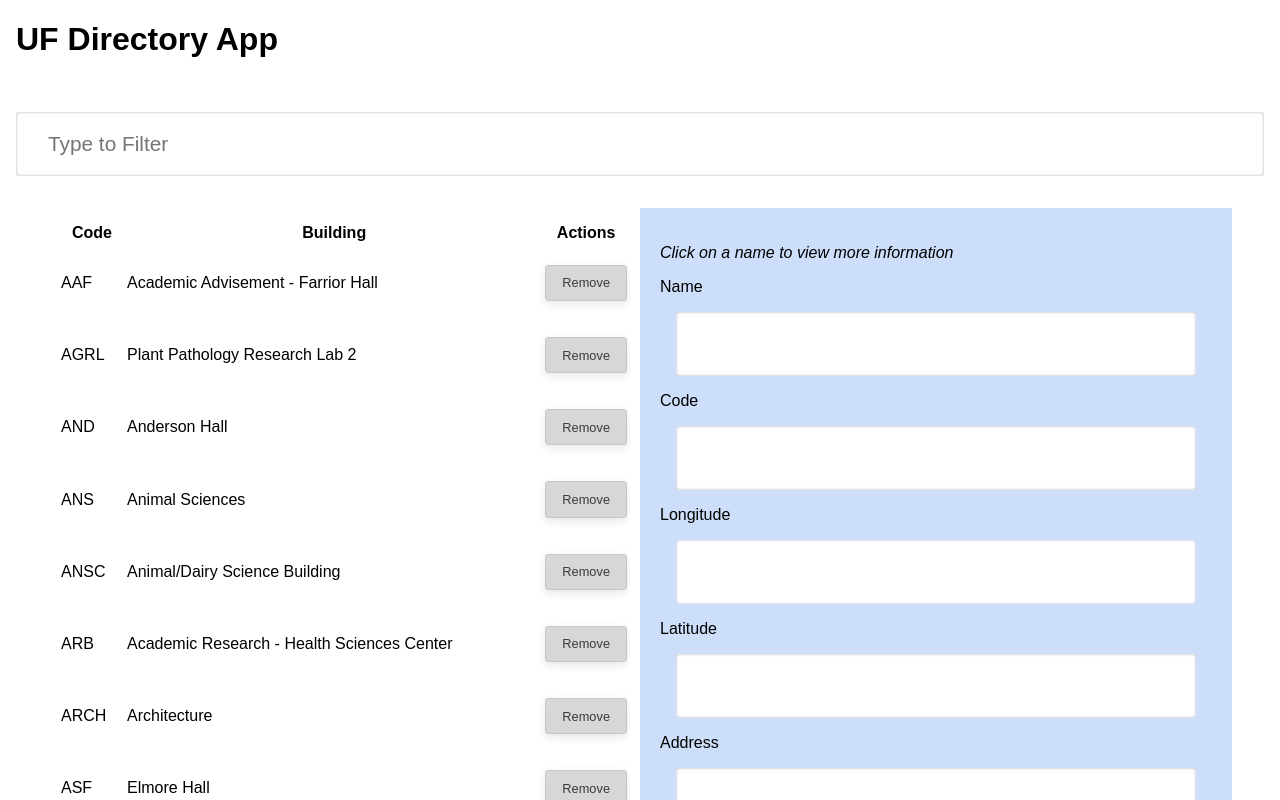
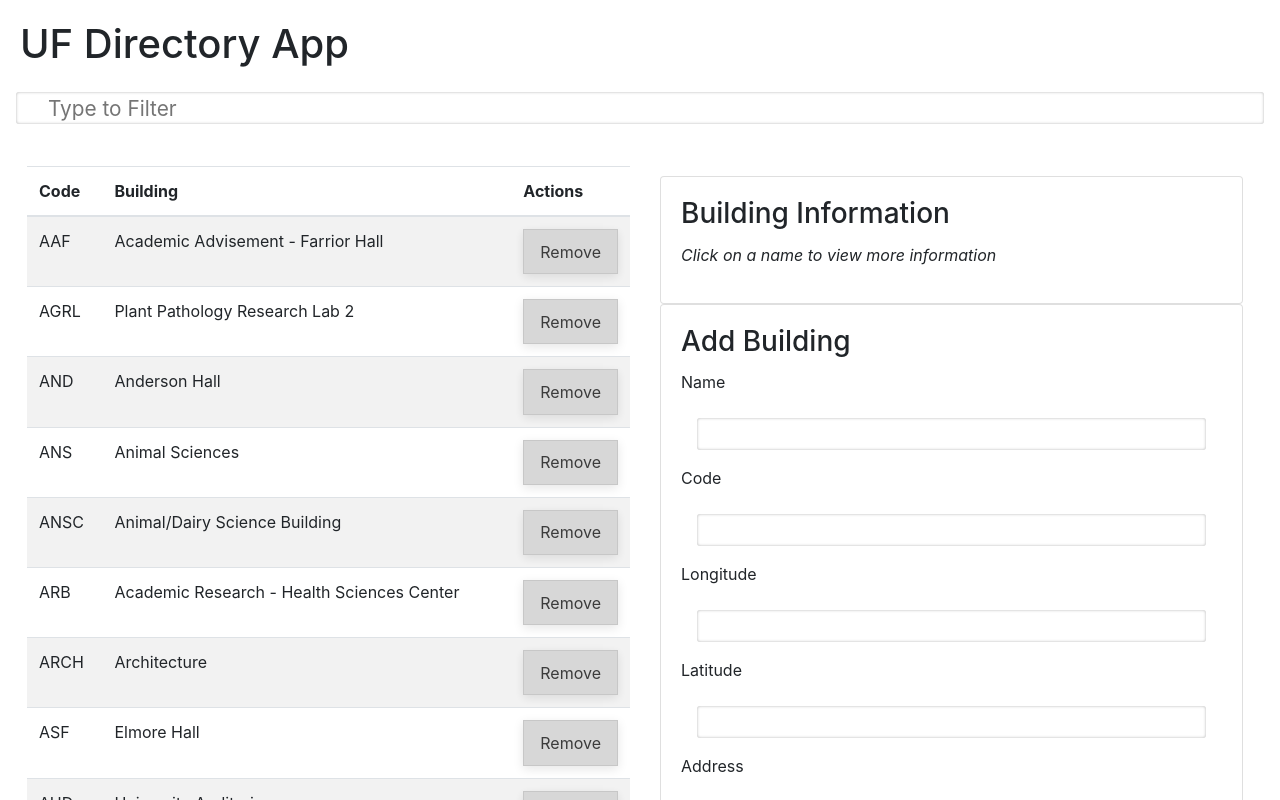
Before and after one commit to irocoder/bootcamp4, a React (Create React App) app: page / in a window 1280 px wide. Shown: the top 800 px of the page. Built offline with nearby package versions, Linux system fonts and the light colour scheme.

Commit message:
Add styling.

```diff
--- a/package.json
+++ b/package.json
@@ -3,6 +3,7 @@
   "version": "0.1.0",
   "private": true,
   "dependencies": {
+    "bootstrap": "^4.3.1",
     "react": "^16.11.0",
     "react-dom": "^16.11.0",
     "react-scripts": "3.2.0"
--- a/src/App.js
+++ b/src/App.js
@@ -58,10 +58,7 @@
 
         return (
             <div className="bg">
-                <div className="row">
-                    <h1>UF Directory App</h1>
-                </div>
-
+                <h1 class="header">UF Directory App</h1>
                 <Search
                     filterText={ this.state.filterText }
                     filterUpdate={this.filterUpdate.bind(this)}
@@ -79,11 +76,26 @@
                             </div>
                         </div>
                         <div className="column2">
-                            <ViewBuilding
-                                data={this.state.data}
-                                buildingId={this.state.selectedBuilding}
-                            />
-                            <AddBuilding addBuilding={this.addBuilding.bind(this)}/>
+                            <div class="card">
+                                <div class="card-body">
+                                    <h3 class="card-title">
+                                        Building Information
+                                    </h3>
+
+                                    <ViewBuilding
+                                        data={this.state.data}
+                                        buildingId={this.state.selectedBuilding}
+                                    />
+                                </div>
+                            </div>
+                            <div class="card">
+                                <div class="card-body">
+                                    <h3 class="card-title">
+                                        Add Building
+                                    </h3>
+                                    <AddBuilding addBuilding={this.addBuilding.bind(this)} />
+                                </div>
+                            </div>
                         </div>
                     </div>
                     <Credit />
--- a/src/components/ViewBuilding.js
+++ b/src/components/ViewBuilding.js
@@ -11,15 +11,21 @@
     SelectedBuildingPane(props) {
         return (
             <div class="selectedBuildingPane">
-                <div class="code">Code: {props.selectedBuilding.code}</div>
-                <div class="code">Name: {props.selectedBuilding.name}</div>
-                <div class="code">
-                    Coordinates: [
-                        Latitude: {props.selectedBuilding.coordinates.latitude}
+                <div>
+                    <span class="selectedBuildingField">Code</span>: {props.selectedBuilding.code}
+                </div>
+                <div>
+                    <span class="selectedBuildingField">Name</span>: {props.selectedBuilding.name}
+                </div>
+                <div>
+                    <span class="selectedBuildingField">Coordinates</span>: [
+                        Latitude: {props.selectedBuilding.coordinates.latitude},
                         Longitude: {props.selectedBuilding.coordinates.longitude}
                     ]
                 </div>
-                <div class="code">Address: {props.selectedBuilding.address}</div>
+                <div>
+                    <span class="selectedBuildingField">Address</span>: {props.selectedBuilding.address}
+                </div>
             </div>
         );
     }
--- a/src/index.css
+++ b/src/index.css
@@ -2,6 +2,11 @@
 	margin: 0;
 	padding: 0;
 	font-family: sans-serif;
+}
+
+.header {
+    margin-left: 20px;
+    margin-top: 20px;
 }
 
 /* ##### general ##### */
@@ -27,7 +32,7 @@
 	border-radius: 3px;
 	padding: 0 2rem;
 	width: calc(100% - 2rem);
-	height: 4rem;
+	height: 2rem;
 }
 
 /* ##### NamesList ##### */
@@ -44,7 +49,11 @@
 td:hover {
 	position: left;
 	cursor: pointer;
-	background-color: #ddd;
+	/* background-color: #ddd;*/
+}
+
+.selectedBuildingField {
+    font-weight: bold;
 }
 
 /* ##### Columns ##### */
@@ -57,7 +66,6 @@
 	float: left;
 	width: 50%;
 	padding: 20px;
-	background-color: #ccdef9;
 }
 
 /* ##### Rows ##### */
--- a/src/index.js
+++ b/src/index.js
@@ -2,6 +2,7 @@
 import ReactDOM from 'react-dom';
 import './index.css';
 import App from './App';
+import 'bootstrap/dist/css/bootstrap.css';
 import data from './data/data';
 
 //The app is now passing the data as a property
```
Also changed, not shown: 1 other file (tests, documents, lock files or other folders).
